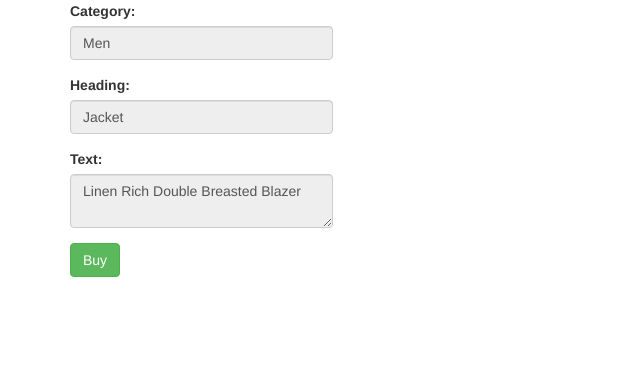
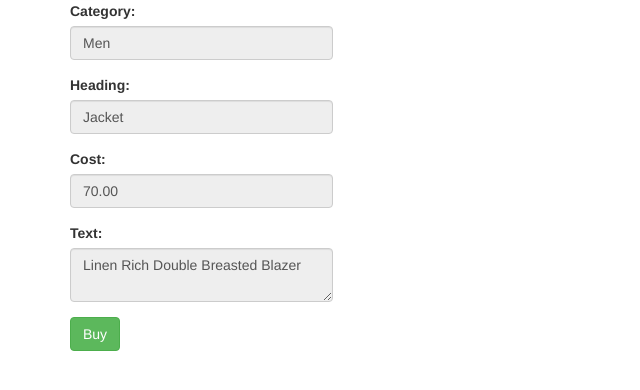
Before and after one commit to Aflynn987/Django-e-commerce, a Django app: page /product/2/ in a window 1280 px wide. Shown: the part 330-720 px from the top of the page, without its empty margins (0-640 px from the left). Run offline with Django 4.2, Linux system fonts and the light colour scheme; a user stored in the database is signed in; data comes from the database, SQL or seed files in the repository; both versions use the stored data as it was after the commit; some libraries are stand-ins or nearby versions.

Commit message:
Add more fields to Product and populate site

```diff
--- a/e_commerce/e_commerce_app/models.py
+++ b/e_commerce/e_commerce_app/models.py
@@ -16,6 +16,7 @@ class Product(models.Model):
     """The different products being sold on the store"""
     category = models.ForeignKey(Category, on_delete=models.DO_NOTHING)
     heading = models.CharField(max_length=255)
+    cost = models.DecimalField(max_digits=6, decimal_places=2)
     text = models.TextField()
     date_added = models.DateTimeField(auto_now_add=True)
     image = models.ImageField(upload_to='images/', blank=True, null=True)
--- a/e_commerce/e_commerce_app/templates/e_commerce_app/product.html
+++ b/e_commerce/e_commerce_app/templates/e_commerce_app/product.html
@@ -23,6 +23,11 @@
                    readonly>
           </div>
           <div class="form-group">
+            <label for="{{ form.category.id_for_label }}">Cost:</label>
+            <input type="text" class="form-control" id="{{ form.cost.id_for_label }}" value="{{ product.cost }}"
+                   readonly>
+          </div>
+          <div class="form-group">
             <label for="{{ form.text.id_for_label }}">Text:</label>
             <textarea class="form-control" id="{{ form.text.id_for_label }}" readonly>{{ product.text }}</textarea>
           </div>
```
Also changed, not shown: e_commerce/db.sqlite3, e_commerce/e_commerce_app/migrations/0013_product_cost.py (added), 1 other file.
